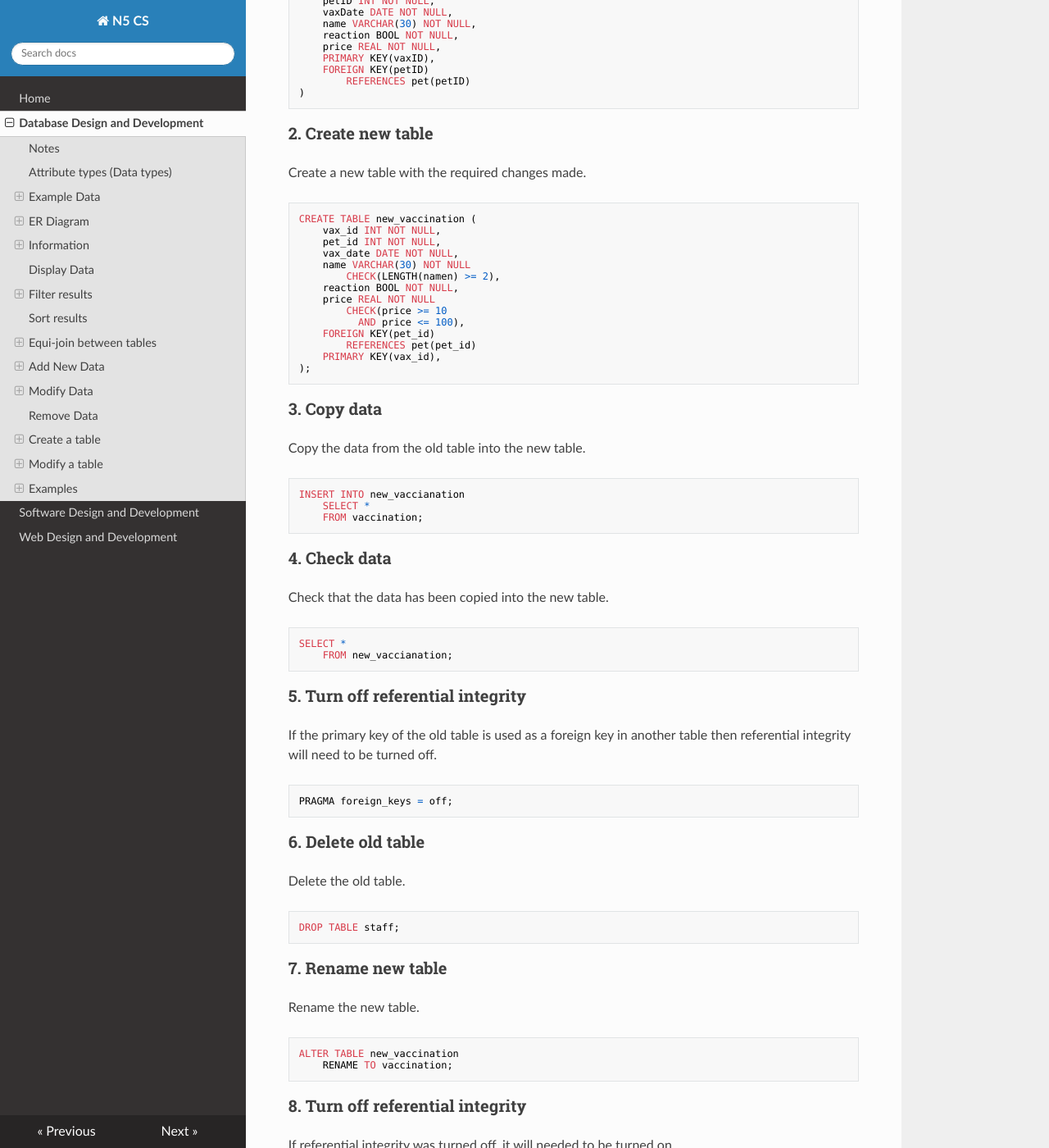
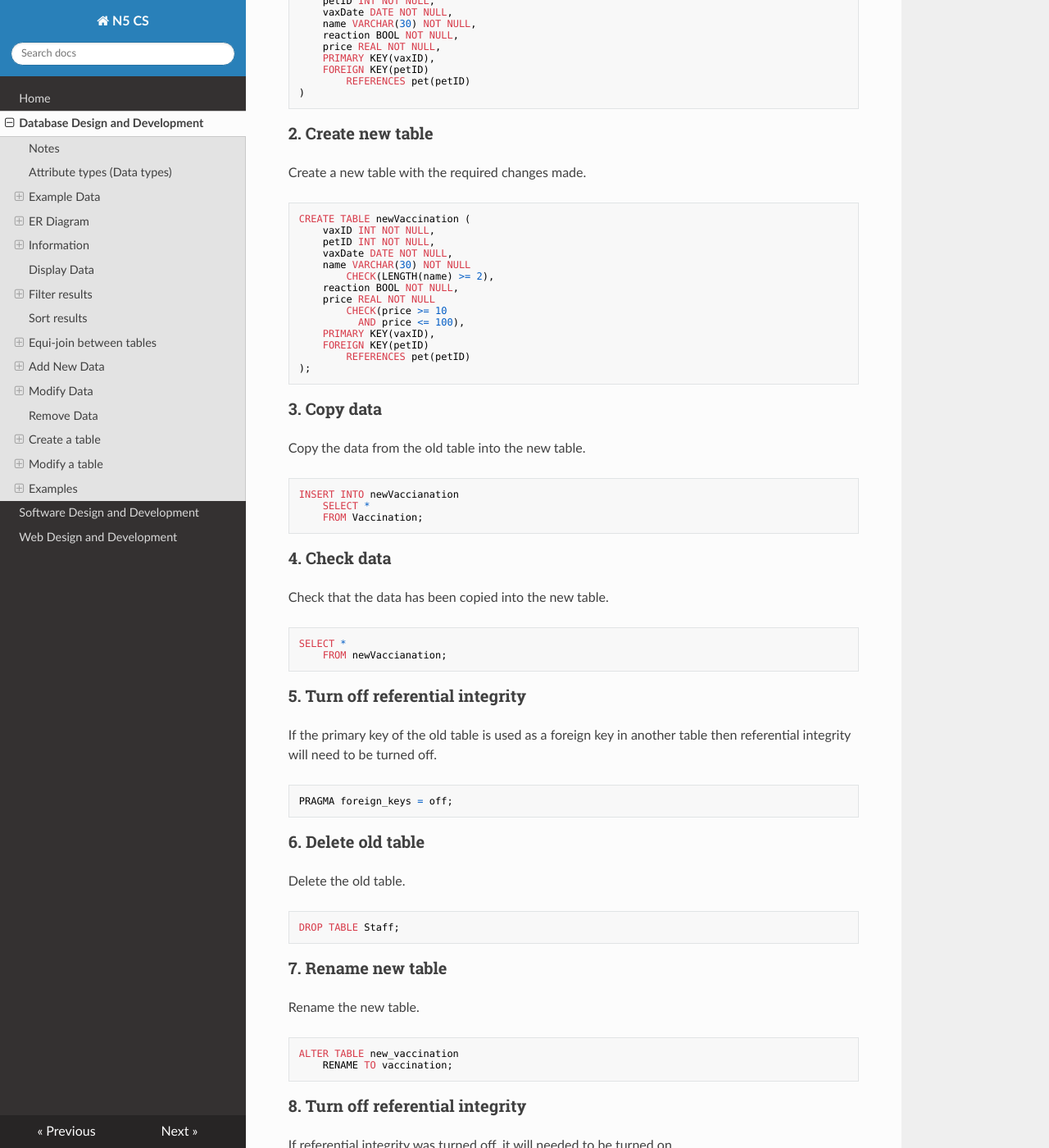
Before and after one commit to MrFriendCS/N5-CS, an MkDocs documentation site: the page built from docs/N5-CS-DDD.md, in a window 1280 px wide and 1400 px high, scrolled down 8700 px. Shown: the whole window at 82% size. Built offline with MkDocs 1.6.1, drawn with Linux system fonts in a browser that asks for light colours; nearby versions of some CDN libraries.

Commit message:
docs/N5-CS-DDD.md updated from https://stackedit.io/

````diff
--- a/docs/N5-CS-DDD.md
+++ b/docs/N5-CS-DDD.md
@@ -397,19 +397,19 @@
 Create a new table with the required changes made.
 
 ``` sql
-CREATE TABLE new_vaccination (
-    vax_id INT NOT NULL,
-    pet_id INT NOT NULL,
-    vax_date DATE NOT NULL,
+CREATE TABLE newVaccination (
+    vaxID INT NOT NULL,
+    petID INT NOT NULL,
+    vaxDate DATE NOT NULL,
     name VARCHAR(30) NOT NULL
-        CHECK(LENGTH(namen) >= 2),
+        CHECK(LENGTH(name) >= 2),
     reaction BOOL NOT NULL,
     price REAL NOT NULL
         CHECK(price >= 10
           AND price <= 100),
-    FOREIGN KEY(pet_id)
-        REFERENCES pet(pet_id)
-    PRIMARY KEY(vax_id),
+    PRIMARY KEY(vaxID),
+    FOREIGN KEY(petID)
+        REFERENCES pet(petID)
 );
 ```
 
@@ -418,9 +418,9 @@
 Copy the data from the old table into the new table.
 
 ``` sql
-INSERT INTO new_vaccianation
+INSERT INTO newVaccianation
     SELECT *
-    FROM vaccination;
+    FROM Vaccination;
 ```
 
 ### 4. Check data
@@ -429,7 +429,7 @@
 
 ``` sql
 SELECT *
-    FROM new_vaccianation;
+    FROM newVaccianation;
 ```
 
 ### 5. Turn off referential integrity
@@ -445,7 +445,7 @@
 Delete the old table.
 
 ``` sql
-DROP TABLE staff;
+DROP TABLE Staff;
 ```
 
 ### 7. Rename new table
````
Also changed, not shown: other parts of docs/N5-CS-DDD.md (+3 -3 lines).
